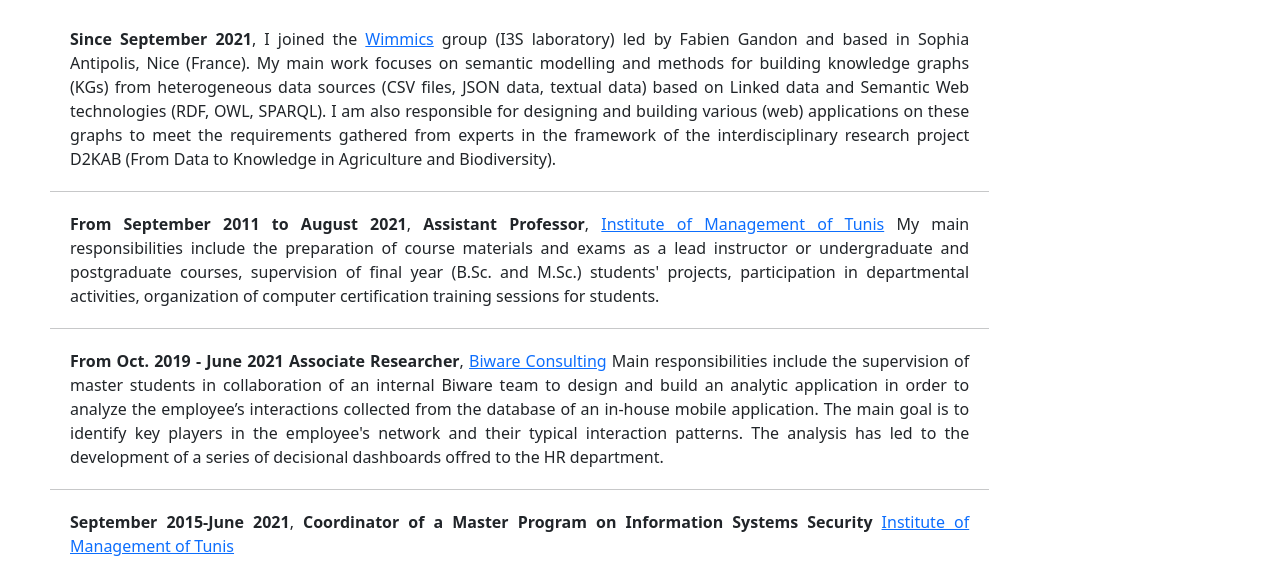
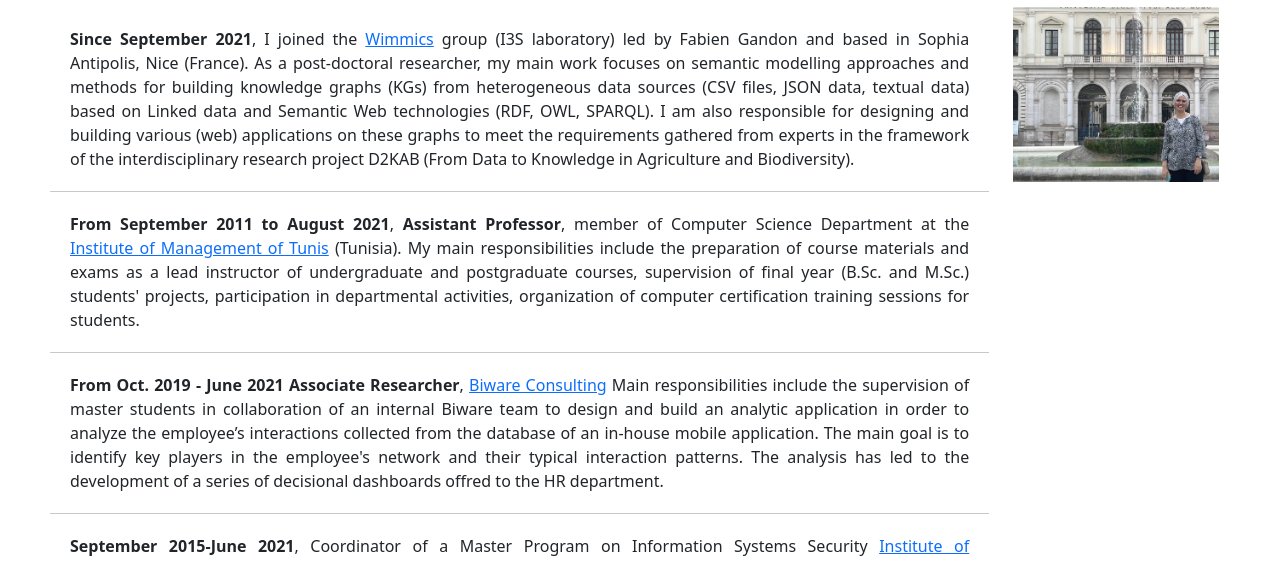
Before and after one commit to NadiaYA2019/NadiaYA2019.github.io, a plain HTML site: page index.html in a window 1280 px wide. Shown: the part 233-795 px from the top of the page. Drawn offline with nearby package versions, Linux system fonts and the light colour scheme.

Commit message:
update index.html

```diff
--- a/index.html
+++ b/index.html
@@ -114,8 +114,8 @@
       <div class="column middle">
 	<p>
 	  <b>Since September 2021</b>, I joined the <a href="https://team.inria.fr/wimmics/">Wimmics</a>
-	  group (I3S laboratory) led by Fabien Gandon and based in Sophia Antipolis, Nice (France). My main work focuses on
-	 semantic modelling and methods for building knowledge graphs (KGs)
+	  group (I3S laboratory) led by Fabien Gandon and based in Sophia Antipolis, Nice (France). As a post-doctoral researcher, my main work focuses on
+	 semantic modelling approaches and methods for building knowledge graphs (KGs)
       from heterogeneous data sources (CSV files, JSON data, textual data) based on Linked data and Semantic Web technologies (RDF, OWL, SPARQL).
        I am also responsible for designing and building various (web) applications on these graphs to meet the requirements gathered from experts
        in the framework of the interdisciplinary research project D2KAB (From Data to Knowledge in Agriculture and Biodiversity).
@@ -125,9 +125,9 @@
 	</p>
 	<hr>
 	<p>
-	  <b>From September 2011 to August 2021</b>, <b>Assistant Professor</b>, <a href="https://isg.rnu.tn/presentation">Institute of Management of Tunis</a>
+	  <b>From September 2011 to August 2021</b>, <b>Assistant Professor</b>, member of Computer Science Department at the <a href="https://isg.rnu.tn/presentation">Institute of Management of Tunis</a> (Tunisia).
 	  My main responsibilities include the preparation of course materials and exams as a lead instructor
-      or undergraduate and postgraduate courses, supervision of final year (B.Sc. and M.Sc.) students' projects, participation in departmental activities, organization of computer certification training sessions for students.
+      of undergraduate and postgraduate courses, supervision of final year (B.Sc. and M.Sc.) students' projects, participation in departmental activities, organization of computer certification training sessions for students.
 
 	</p>
 	<hr>
@@ -141,14 +141,18 @@
 	</p>
 	<hr>
 	<p>
-	  <b>September 2015-June 2021</b>, <b>Coordinator of a Master Program on Information Systems Security </b> <a href="https://isg.rnu.tn/presentation">Institute of Management of Tunis</a>
+	  <b>September 2015-June 2021</b>, Coordinator of a Master Program on Information Systems Security <a href="https://isg.rnu.tn/presentation">Institute of Management of Tunis</a>
 
 	</p>
 	<hr>
 
+</div>
 
-
-
+<div class="column side">
+  <a href="./publications/photoNadia_bari2022.jpg">
+  <img src= "./publications/photoNadia_bari2022.jpg" width="95%">
+  </a>
+</div>
 
 
 
```
Also changed, not shown: publications/photoNadia_bari2022.jpg (added), 1 other file.
